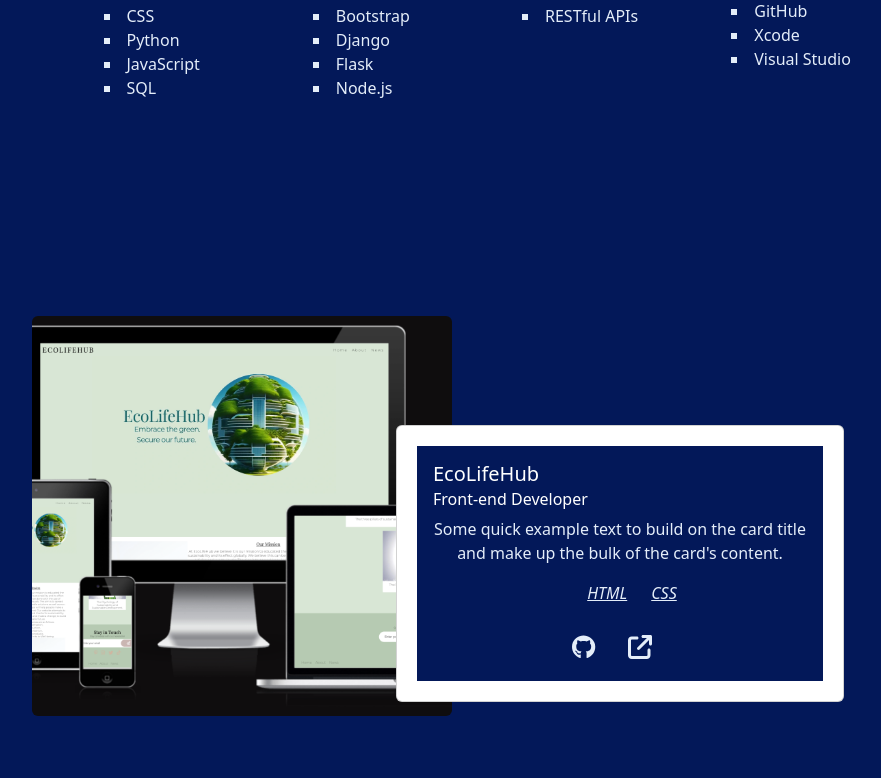
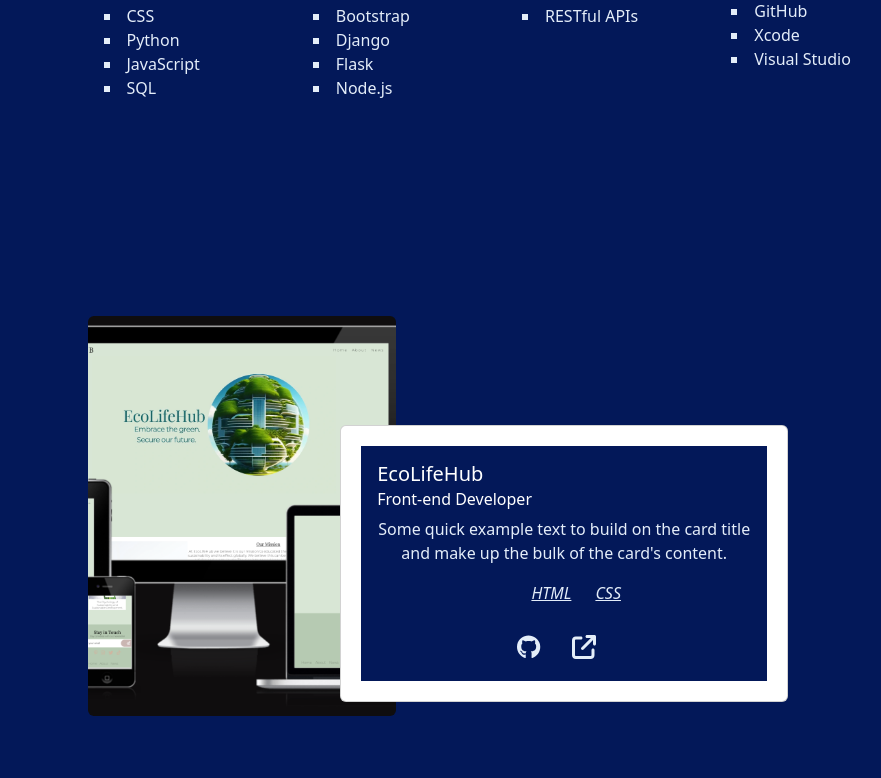
Before and after one commit to DanilleH22/portfolio, a React (Create React App) app: page / in a window 1280 px wide. Shown: the part 882-1660 px from the top of the page, without its empty margins (162-1043 px from the left). Built offline with nearby package versions, Linux system fonts and the light colour scheme.

Commit message:
refactor - add width for container

```diff
--- a/src/pages/Projects.js
+++ b/src/pages/Projects.js
@@ -12,7 +12,7 @@ import { faArrowUpRightFromSquare } from '@fortawesome/free-solid-svg-icons';
 
 const Projects = () => {
   return (
-    <Container fluid>
+    <Container fluid style={{ width: '90%'}}>
       <section className={styles.projects}>
         <Row className={styles.projectRow}>
           {/* Image Column */}
```
